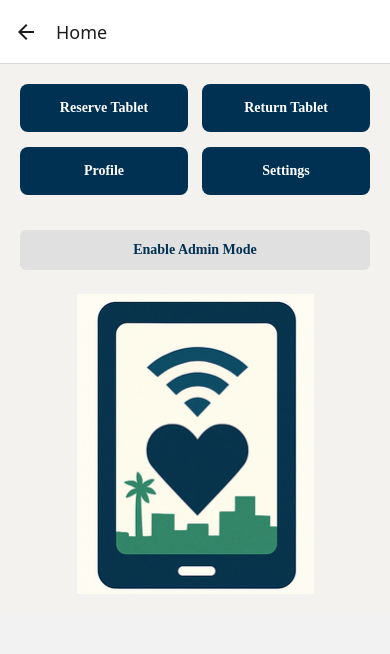
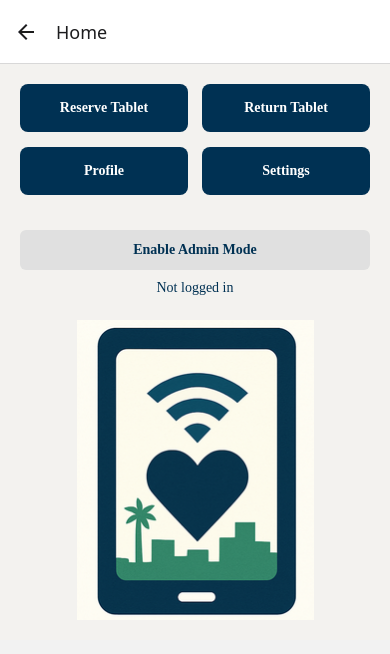
Before and after one commit to ipaccess-valencia-g2/ip-access-orlando, a React Native app in the folder mobile/: screen /Home in a window 390 px wide. Shown: the top 654 px of the page. Built offline with nearby package versions, Linux system fonts and the light colour scheme; no server answers.

Commit message:
add @me route login verification to home page

```diff
--- a/mobile/screens/HomeScreen.js
+++ b/mobile/screens/HomeScreen.js
@@ -1,4 +1,4 @@
-import React, { useState } from 'react';
+import React, { useState, useEffect } from 'react';
 import {
   View,
   Text,
@@ -16,6 +16,31 @@ const logo = require('../assets/TabletLogoOfficial.png');
 
 export default function HomeScreen({ navigation }) {
   const [isAdmin, setIsAdmin] = useState(false); // toggle admin
+
+  const [userInfo, setUserInfo] = useState(null); // holds logged in user info
+
+  useEffect(() => {
+    const fetchUser = async () => {
+      try {
+        const res = await fetch('http://18.223.161.174:3307/user/me', {
+          credentials: 'include',
+        });
+
+        if (!res.ok) {
+          throw new Error('Not logged in');
+        }
+
+        const data = await res.json();
+        console.log('Logged in user info:', data);
+        setUserInfo(data);
+      } catch (err) {
+        console.log('Failed to fetch user info:', err.message);
+        setUserInfo(null);
+      }
+    };
+
+    fetchUser();
+  }, []);
 
   return (
     <ScrollView contentContainerStyle={styles.container}>
@@ -53,6 +78,13 @@ export default function HomeScreen({ navigation }) {
         </Text>
 
       </TouchableOpacity>
+
+       {userInfo ? (
+        <Text style={styles.loggedInText}>Logged in as {userInfo.firstName}</Text>
+      ) : (
+        <Text style={styles.loggedInText}>Not logged in</Text>
+      )}
+
       <Image source={logo} style={styles.logo} resizeMode="contain" />
 
     </ScrollView>
@@ -98,6 +130,12 @@ const styles = StyleSheet.create({
     color: '#003153', // Midnight Navy
     fontFamily: 'Lato-Regular',
   },
+  loggedInText: {
+    textAlign: 'center',
+    marginTop: 10,
+    color: '#003153',
+    fontFamily: 'Lato-Regular',
+  },
   logo: {
   width: '80%',
   height: 300,
```
Also changed, not shown: 1 other file (tests, documents, lock files or other folders).
